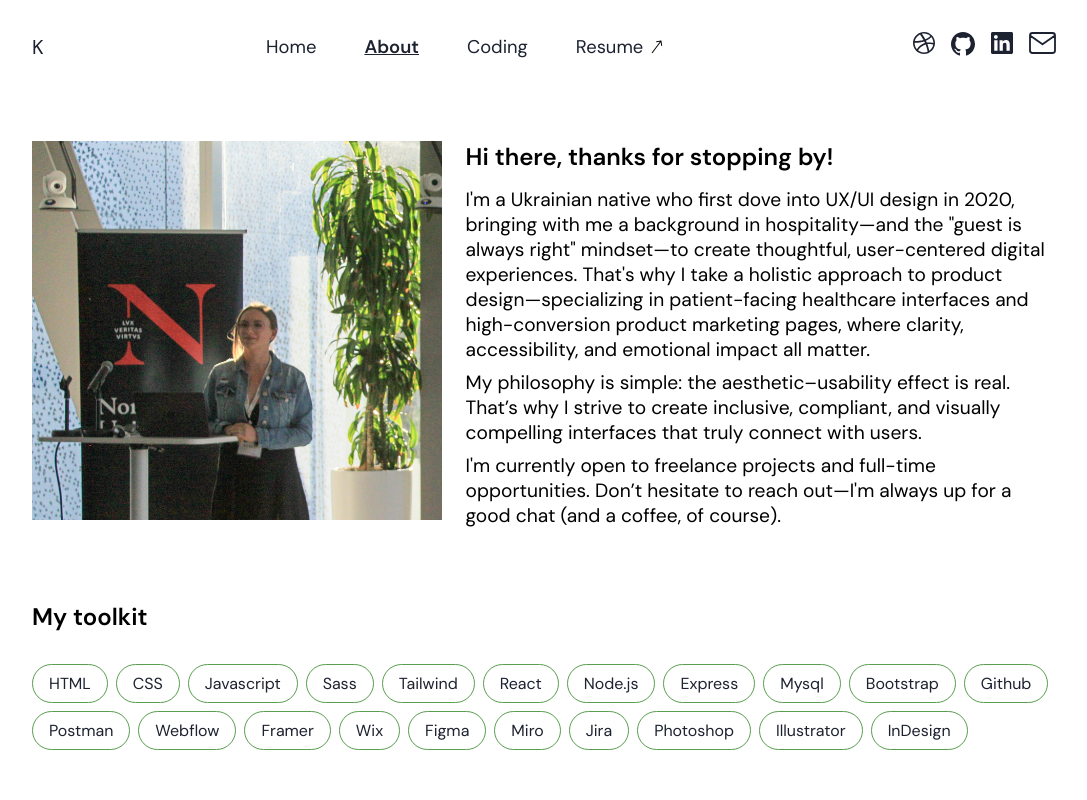
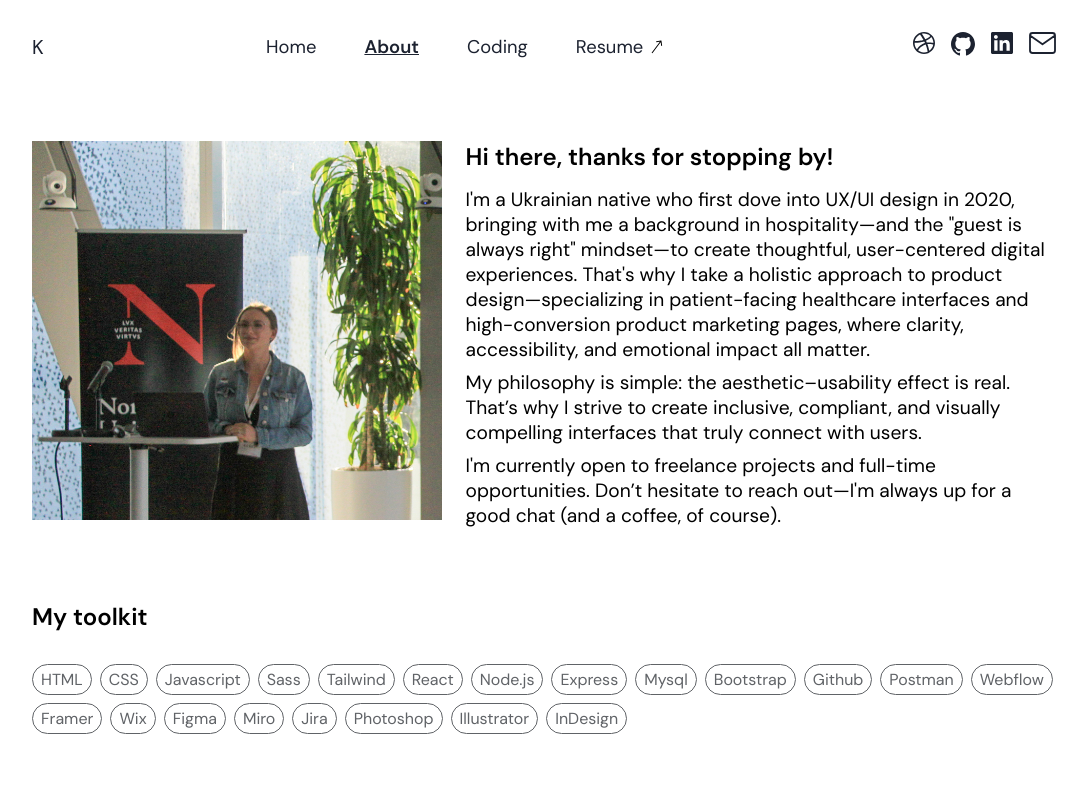
Before and after one commit to z-kateryna/portfolio-deploy, a React (Vite) app: page /about in a window 1280 px wide. Shown: the top 800 px of the page, without its empty margins (96-1183 px from the left). Built offline with nearby package versions, Linux system fonts and the light colour scheme.

Commit message:
updated about-tags

```diff
--- a/src/pages/About/About.jsx
+++ b/src/pages/About/About.jsx
@@ -25,10 +25,7 @@ export default function About() {
                   I'm a Ukrainian native who first dove into UX/UI design in
                   2020, bringing with me a background in hospitality—and the
                   "guest is always right" mindset—to create thoughtful,
-                  user-centered digital experiences. That's why I take a holistic approach to product
-                  design—specializing in patient-facing healthcare interfaces
-                  and high-conversion product marketing pages, where clarity,
-                  accessibility, and emotional impact all matter.
+                  user-centered digital experiences. That's why I take a holistic approach to product design—specializing in patient-facing healthcare interfaces and high-conversion product marketing pages, where clarity, accessibility, and emotional impact all matter.
                 </p>
                   <p className="about__copy">My philosophy is simple: the aesthetic–usability effect is real. That’s why I
                   strive to create inclusive, compliant, and visually compelling
@@ -45,29 +42,35 @@ export default function About() {
           </div>
           <div className="about__tags-wrapper">
             <h3 className="about__header--small">My toolkit</h3>
-            <div className="about__tags-container">
-              <div className="about__tag">HTML</div>
-              <div className="about__tag">CSS</div>
-              <div className="about__tag">Javascript</div>
-              <div className="about__tag">Sass</div>
-              <div className="about__tag">Tailwind</div>
-              <div className="about__tag">React</div>
-              <div className="about__tag">Node.js</div>
-              <div className="about__tag">Express</div>
-              <div className="about__tag">Mysql</div>
-              <div className="about__tag">Bootstrap</div>
-              <div className="about__tag">Github</div>
-              <div className="about__tag">Postman</div>
-              <div className="about__tag">Webflow</div>
-              <div className="about__tag">Framer</div>
-              <div className="about__tag">Wix</div>
-              <div className="about__tag">Figma</div>
-              <div className="about__tag">Miro</div>
-              <div className="about__tag">Jira</div>
-              <div className="about__tag">Photoshop</div>
-              <div className="about__tag">Illustrator</div>
-              <div className="about__tag">InDesign</div>
-            </div>
+          <div className="about__tags-container">
+            {[
+              "HTML",
+              "CSS",
+              "Javascript",
+              "Sass",
+              "Tailwind",
+              "React",
+              "Node.js",
+              "Express",
+              "Mysql",
+              "Bootstrap",
+              "Github",
+              "Postman",
+              "Webflow",
+              "Framer",
+              "Wix",
+              "Figma",
+              "Miro",
+              "Jira",
+              "Photoshop",
+              "Illustrator",
+              "InDesign",
+            ].map((skill) => (
+              <div key={skill} className="coding__tag">
+                {skill}
+              </div>
+            ))}
+          </div>
           </div>
         </div>
       </section>
```
